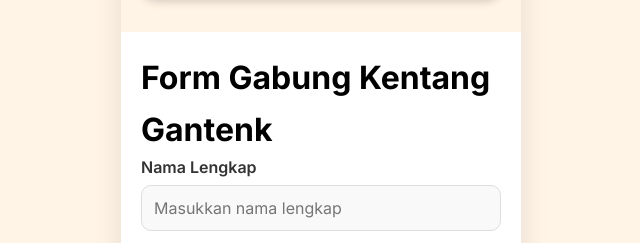
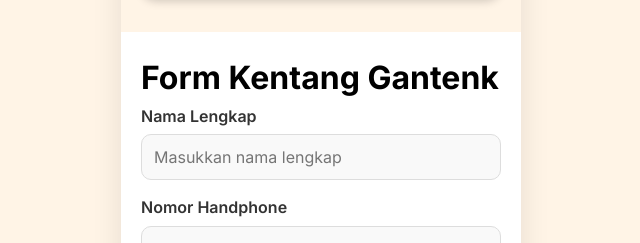
Before and after one commit to anggeryoga/kentang, a plain HTML site: page daftar.html in a window 1280 px wide. Shown: the part 534-777 px from the top of the page, without its empty margins (319-959 px from the left). Drawn offline with Linux system fonts and the light colour scheme.

Commit message:
@anggeryoga

```diff
--- a/daftar.html
+++ b/daftar.html
@@ -199,7 +199,7 @@
         </div>
 
         <div class="form-section">
-            <h1>Form Gabung Kentang Gantenk</h1>
+            <h1>Form Kentang Gantenk</h1>
             <form name="form-kontak">
                 <div class="form-input">
                     <label for="nama">Nama Lengkap</label>
```
